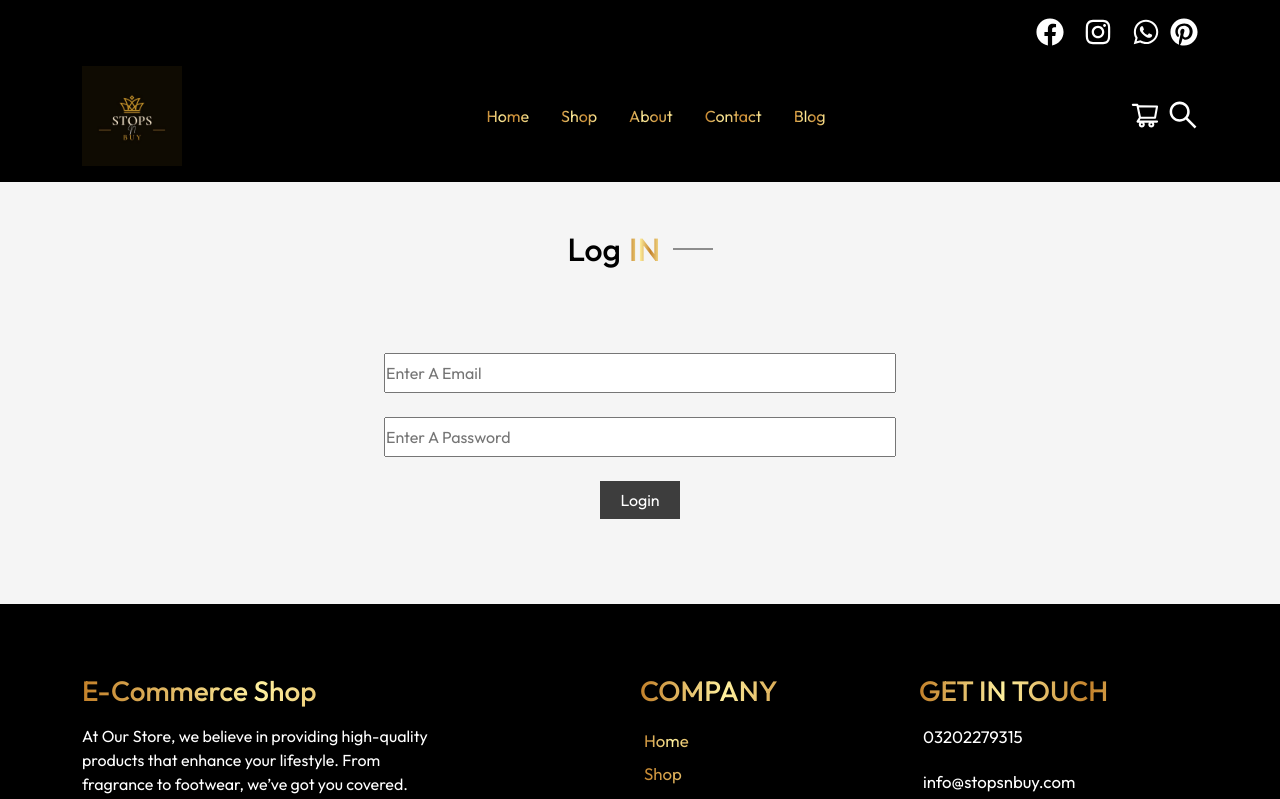
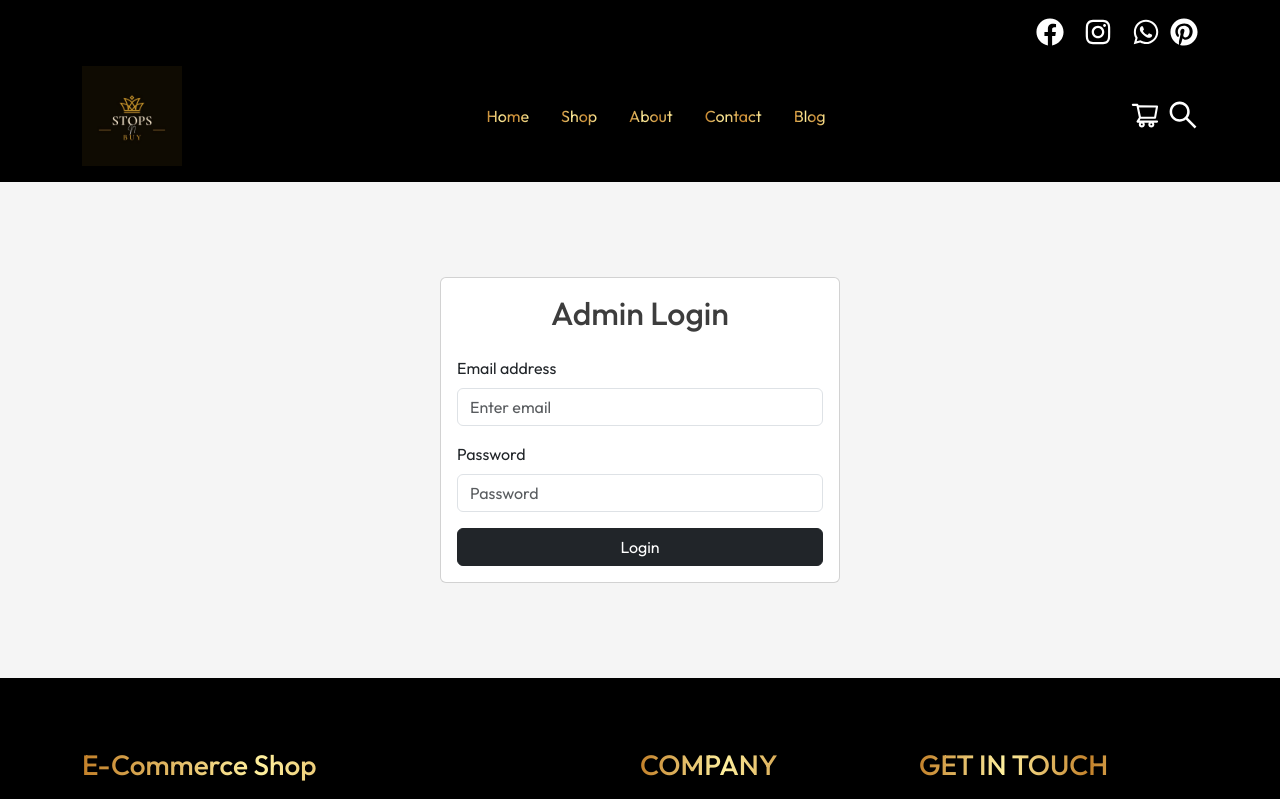
Before and after one commit to MuhammadAhmadAslam/E-Commerce-React, a React (Vite) app: page /admin-panel in a window 1280 px wide. Shown: the top 799 px of the page. Built offline with nearby package versions, Linux system fonts and the light colour scheme; a web font is replaced by a local one.

Commit message:
auth added on admin panel

```diff
--- a/Firebase/firebase.js
+++ b/Firebase/firebase.js
@@ -1,4 +1,5 @@
 import { initializeApp } from "firebase/app";
+import { getAuth } from "firebase/auth";
 import { getFirestore } from "firebase/firestore";
 import { getStorage, ref, uploadBytes, getDownloadURL } from "firebase/storage";
 const firebaseConfig = {
@@ -12,5 +13,6 @@ const firebaseConfig = {
 
 export const app = initializeApp(firebaseConfig);
 export const db = getFirestore(app);
+export const auth = getAuth(app);
 export const storage = getStorage(app);
 export { ref, uploadBytes, getDownloadURL };
--- a/src/components/Footer.jsx
+++ b/src/components/Footer.jsx
@@ -117,7 +117,7 @@ const Footer = () => {
 								WebkitBackgroundClip: "text",
 								backgroundClip: "text"
 							}}>GET IN TOUCH</h3>
-							<ul className="d-flex flex-column align-items-center align-items-lg-start ps-0 gap-2">
+							<ul className="d-flex flex-column align-items-center align-items-lg-start ps-0 gap-6">
 								<li className="nav-link-hover" style={{
 									color: "white",
 									textDecoration: "none",
@@ -211,7 +211,8 @@ const Footer = () => {
 											textDecoration: "none",
 											paddingBottom: "10px",
 											marginBottom: "2px",
-											fontSize: "28px"
+											fontSize: "28px",
+											marginLeft: "10px"
 										}}
 									>
 										 <FaPinterest />
--- a/src/pages/AdminPanel.jsx
+++ b/src/pages/AdminPanel.jsx
@@ -1,41 +1,149 @@
-import { useState } from "react";
-import { Formik, Form, Field, ErrorMessage } from "formik";
-import * as Yup from "yup";
-import { motion } from "framer-motion";
-import HeaderDashed from "../components/HeaderDashed";
+// import React, { useState } from "react";
+// import { Container, Form, Button, Card, Alert } from "react-bootstrap";
+// import { useNavigate } from "react-router-dom";
+// import { getAuth, createUserWithEmailAndPassword } from "firebase/auth";
+// import { auth } from "../../Firebase/firebase";
+// const AdminLogin = () => {
+//   const [email, setEmail] = useState("");
+//   const [password, setPassword] = useState("");
+//   const [error, setError] = useState("");
+//   const navigate = useNavigate();
+
+//   const handleLogin = (e) => {
+//     e.preventDefault();
+//     setError("");
+//     createUserWithEmailAndPassword(auth, email, password)
+//       .then((userCredential) => {
+//         const user = userCredential.user;
+//         console.log("user signup successfully", user);
+//         // ...
+//       })
+//       .catch((error) => {
+//         console.log("user signup error", error);
+//         const errorCode = error.code;
+//         const errorMessage = error.message;
+//         // ..
+//       });
+//   };
+
+//   return (
+//     <Container
+//       className="d-flex align-items-center justify-content-center"
+//       style={{ minHeight: "50vh" }}
+//     >
+//       <Card style={{ width: "100%", maxWidth: "400px" }}>
+//         <Card.Body>
+//           <Card.Title className="text-center mb-4">
+//             <h2 style={{ color: "#3D3D3D" }}>Admin Login</h2>
+//           </Card.Title>
+//           {error && <Alert variant="danger">{error}</Alert>}
+//           <Form onSubmit={handleLogin}>
+//             <Form.Group className="mb-3" controlId="formBasicEmail">
+//               <Form.Label>Email address</Form.Label>
+//               <Form.Control
+//                 type="email"
+//                 placeholder="Enter email"
+//                 value={email}
+//                 onChange={(e) => setEmail(e.target.value)}
+//                 required
+//               />
+//             </Form.Group>
+
+//             <Form.Group className="mb-3" controlId="formBasicPassword">
+//               <Form.Label>Password</Form.Label>
+//               <Form.Control
+//                 type="password"
+//                 placeholder="Password"
+//                 value={password}
+//                 onChange={(e) => setPassword(e.target.value)}
+//                 required
+//               />
+//             </Form.Group>
+
+//             <Button variant="dark" type="submit" className="w-100">
+//               Login
+//             </Button>
+//           </Form>
+//         </Card.Body>
+//       </Card>
+//     </Container>
+//   );
+// };
+
+// export default AdminLogin;
+
+import React, { useState } from "react";
+import { Container, Form, Button, Card, Alert } from "react-bootstrap";
 import { useNavigate } from "react-router-dom";
-const AdminPanel = () => {
-	const [Password, setPassword] = useState('');
-	const [email, setEmail] = useState('')
-	const navigate = useNavigate()
-	const checkCredetinal = () => {
-		if (email == "Hello Admin" && Password == "myE-Commerce123@") {
-			alert('ok ki report hae')
-			navigate('/dashboard/order/admin')
-		}else{
-			alert('sahi kar')
-		}
-	};
+import { createUserWithEmailAndPassword, signInWithEmailAndPassword } from "firebase/auth";
+import { auth } from "../../Firebase/firebase";
 
+const AdminLogin = () => {
+  const [email, setEmail] = useState("");
+  const [password, setPassword] = useState("");
+  const [error, setError] = useState("");
+  const navigate = useNavigate();
 
+  console.log("Auth instance: ", auth);
 
+  const handleLogin = (e) => {
+    e.preventDefault();
+    setError("");
+    signInWithEmailAndPassword(auth, email, password)
+      .then((userCredential) => {
+        // Signed in
+        const user = userCredential.user;
+	 console.log(user);
+	 navigate("/dashboard/admin");
+        // ...
+      })
+      .catch((error) => {
+        const errorCode = error.code;
+        const errorMessage = error.message;
+	 setError(errorMessage);
+      });
+  };
 
-	return (
-		<section>
-
-		<div className="mt-5">
-
-			<HeaderDashed head1="Log" head2="IN" />
-		</div>
-			<div className="d-flex align-items-center justify-content-center flex-column w-100 mt-5" style={{ height: "30vh" }} >
-				<input type="text" value={email} onChange={(event) => setEmail(event.target.value)} placeholder="Enter A Email" className="md-w-full" style={{ width: "40%", height: "40px", outline: "none" }} />
-				<br />
-				<input type="text" value={Password} onChange={(event) => setPassword(event.target.value)} placeholder="Enter A Password" style={{ width: "40%", height: "40px", outline: "none" }} />
-				<br />
-				<button onClick={checkCredetinal} style={{ border: "none", backgroundColor: "#3D3D3D", color: "white", padding: "7px", width: "80px" }}>Login</button>
-			</div>
-		</section>
-	);
+  return (
+    <Container
+      className="d-flex align-items-center justify-content-center"
+      style={{ minHeight: "50vh" }}
+    >
+      <Card style={{ width: "100%", maxWidth: "400px" }}>
+        <Card.Body>
+          <Card.Title className="text-center mb-4">
+            <h2 style={{ color: "#3D3D3D" }}>Admin Login</h2>
+          </Card.Title>
+          {error && <Alert variant="danger">{error}</Alert>}
+          <Form onSubmit={handleLogin}>
+            <Form.Group className="mb-3" controlId="formBasicEmail">
+              <Form.Label>Email address</Form.Label>
+              <Form.Control
+                type="email"
+                placeholder="Enter email"
+                value={email}
+                onChange={(e) => setEmail(e.target.value)}
+                required
+              />
+            </Form.Group>
+            <Form.Group className="mb-3" controlId="formBasicPassword">
+              <Form.Label>Password</Form.Label>
+              <Form.Control
+                type="password"
+                placeholder="Password"
+                value={password}
+                onChange={(e) => setPassword(e.target.value)}
+                required
+              />
+            </Form.Group>
+            <Button variant="dark" type="submit" className="w-100">
+              Login
+            </Button>
+          </Form>
+        </Card.Body>
+      </Card>
+    </Container>
+  );
 };
 
-export default AdminPanel;
+export default AdminLogin;
--- a/src/pages/AllProducts.jsx
+++ b/src/pages/AllProducts.jsx
@@ -1,9 +1,29 @@
 import React, { useEffect, useState } from 'react'
 import Tables from '../components/Tables'
 import { collection, onSnapshot } from 'firebase/firestore';
-import { db } from '../../Firebase/firebase';
+import { auth, db } from '../../Firebase/firebase';
+import { useNavigate } from 'react-router-dom';
+import { onAuthStateChanged } from 'firebase/auth';
 
 const AllProducts = () => {
+  let navigate = useNavigate()
+  useEffect(() => {
+    onAuthStateChanged(auth, (user) => {
+      if (user) {
+        // User is signed in, see docs for a list of available properties
+        // https://firebase.google.com/docs/reference/js/auth.user
+
+        const uid = user.uid;
+        console.log(user , "user logged in");
+
+        // ...
+      } else {
+        navigate("/")
+        // User is signed out
+        // ...
+      }
+    })
+  } ,[])
   let arr = []
   let [data, setData] = useState([])
   let gettingAllProduct = async () => {
--- a/src/pages/CompletedOrders.jsx
+++ b/src/pages/CompletedOrders.jsx
@@ -1,7 +1,9 @@
 import React, { useEffect, useState } from 'react'
 import OrderDetail from '../components/OrderDetail'
 import { collection, onSnapshot } from 'firebase/firestore'
-import { db } from '../../Firebase/firebase'
+import { auth, db } from '../../Firebase/firebase'
+import { useNavigate } from 'react-router-dom'
+import { onAuthStateChanged } from 'firebase/auth'
 
 const CompletedOrders = () => {
 
@@ -21,6 +23,23 @@ const CompletedOrders = () => {
     gettingShippedOrder()
   }, [])
 
+  let navigate = useNavigate()
+  useEffect(() => {
+    onAuthStateChanged(auth, (user) => {
+      if (user) {
+        // User is signed in, see docs for a list of available properties
+        // https://firebase.google.com/docs/reference/js/auth.user
+
+        const uid = user.uid;
+        console.log(user , "user logged in");
+        // ...
+      } else {
+        navigate("/")
+        // User is signed out
+        // ...
+      }
+    })
+  } ,[])
 
   console.log(order);
 
--- a/src/pages/PendingOrders.jsx
+++ b/src/pages/PendingOrders.jsx
@@ -1,7 +1,9 @@
 import React, { useEffect, useState } from 'react'
 import OrderDetail from '../components/OrderDetail'
 import { collection, onSnapshot } from 'firebase/firestore'
-import { db } from '../../Firebase/firebase'
+import { auth, db } from '../../Firebase/firebase'
+import { useNavigate } from 'react-router-dom'
+import { onAuthStateChanged } from 'firebase/auth'
 
 const PendingOrders = () => {
 
@@ -21,6 +23,24 @@ const PendingOrders = () => {
   useEffect(() => {
       gettingPendingOrder()
   } , [])
+
+  let navigate = useNavigate()
+  useEffect(() => {
+    onAuthStateChanged(auth, (user) => {
+      if (user) {
+        // User is signed in, see docs for a list of available properties
+        // https://firebase.google.com/docs/reference/js/auth.user
+
+        const uid = user.uid;
+        console.log(user , "user logged in");
+        // ...
+      } else {
+        navigate("/")
+        // User is signed out
+        // ...
+      }
+    })
+  } ,[])
 
 
   console.log(order);
```
Also changed, not shown: src/pages/Dashboard.jsx (+19 -2 lines), src/pages/LatestProduct.jsx (+21 -1 lines), src/pages/TrendingProducts.jsx (+22 -1 lines).
